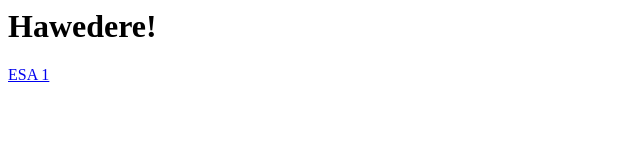
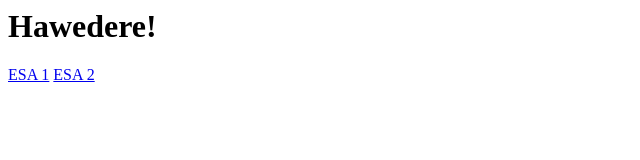
Before and after one commit to coricorinna/gvt_project, a plain HTML site: page index.html in a window 1280 px wide. Shown: the full height of the page, 0-640 px from the left. Drawn offline with Linux system fonts and the light colour scheme.

Commit message:
Update index.html

```diff
--- a/index.html
+++ b/index.html
@@ -1,3 +1,4 @@
 <h1> Hawedere! </h1>
 
 <a href="./gvt_project/esa1.html">ESA 1</a>
+<a href="./gvt_project/esa2.html">ESA 2</a>
```
